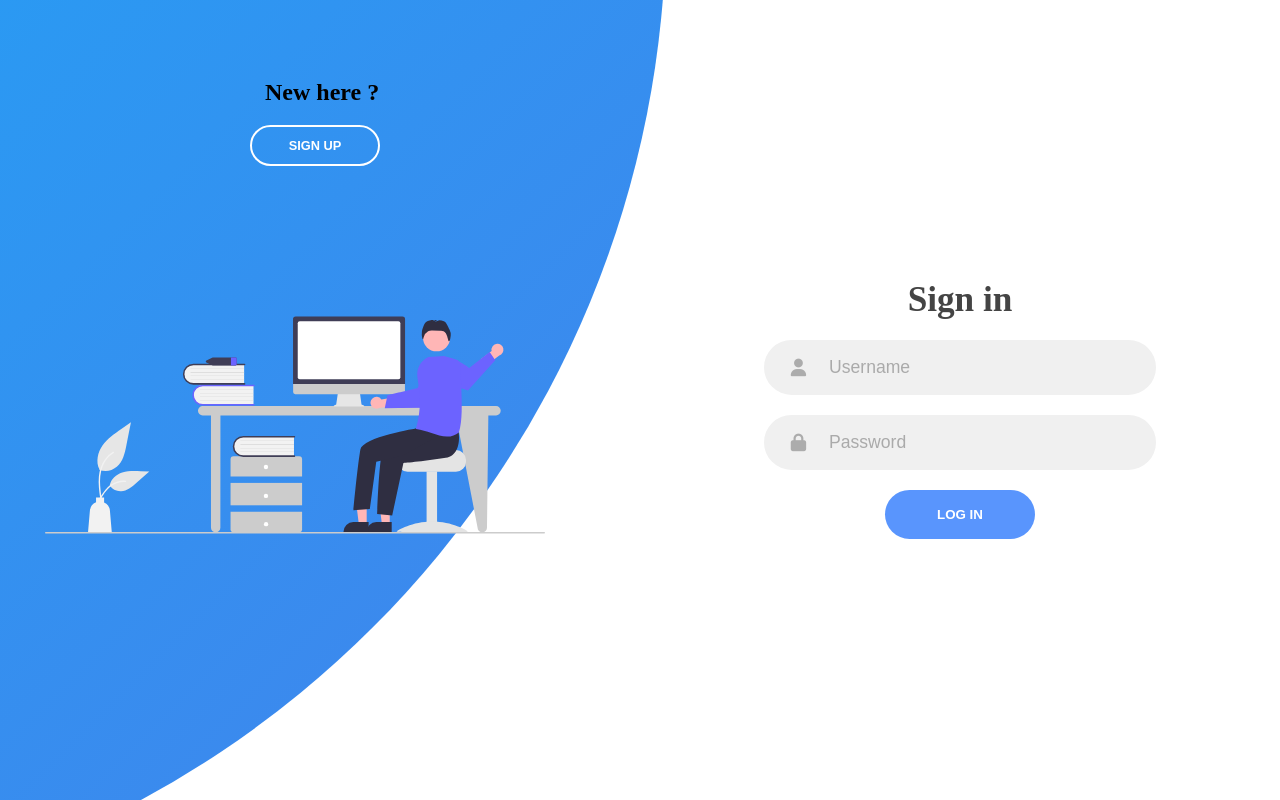
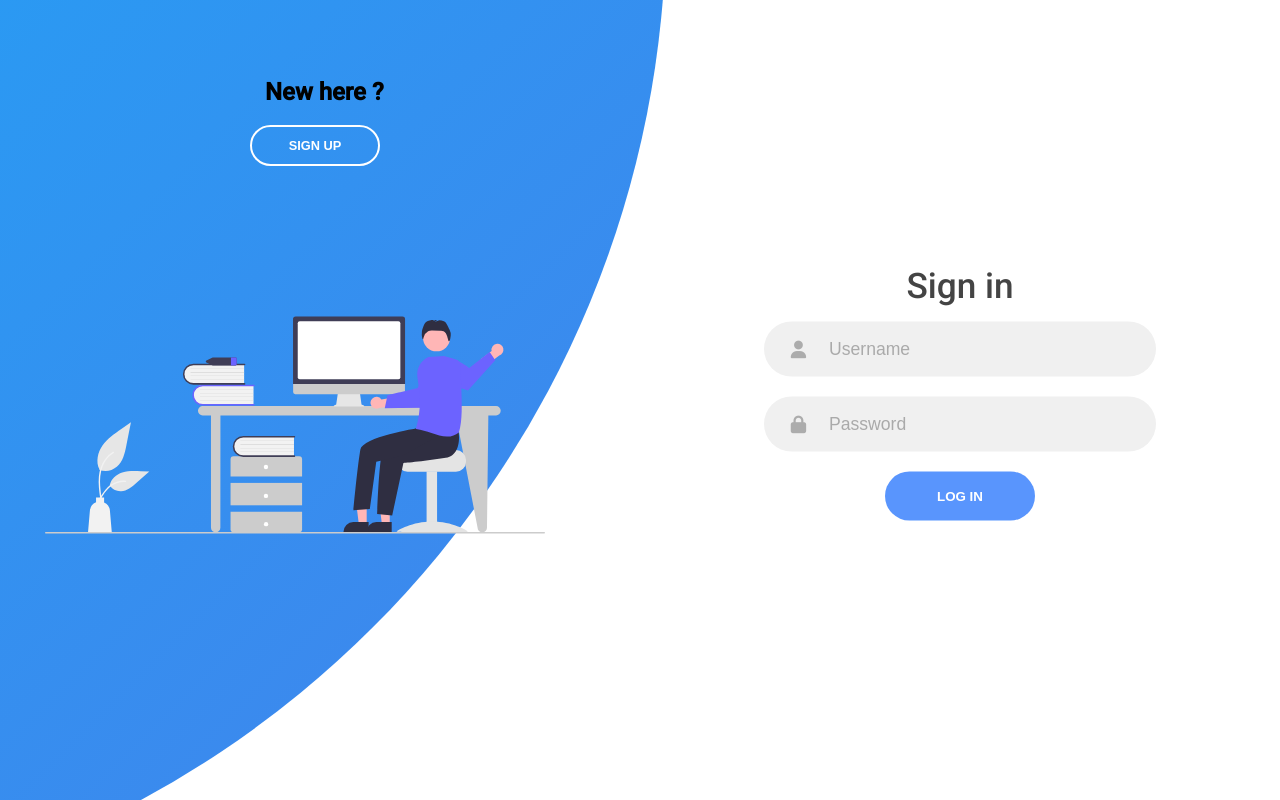
Before and after one commit to AlinaNistor/Exam-Management, an Angular app in the folder ExamManagementWeb/: page /authentication/login in a window 1280 px wide. Built offline with nearby package versions, Linux system fonts and the light colour scheme.

Commit message:
Add @angular/material

```diff
--- a/ExamManagementWeb/package.json
+++ b/ExamManagementWeb/package.json
@@ -11,10 +11,12 @@
   "private": true,
   "dependencies": {
     "@angular/animations": "~12.1.1",
+    "@angular/cdk": "^12.1.2",
     "@angular/common": "~12.1.1",
     "@angular/compiler": "~12.1.1",
     "@angular/core": "~12.1.1",
     "@angular/forms": "~12.1.1",
+    "@angular/material": "^12.1.2",
     "@angular/platform-browser": "~12.1.1",
     "@angular/platform-browser-dynamic": "~12.1.1",
     "@angular/router": "~12.1.1",
--- a/ExamManagementWeb/src/app/app.module.ts
+++ b/ExamManagementWeb/src/app/app.module.ts
@@ -6,6 +6,7 @@
 import { AuthenticationComponent } from './authentication/authentication.component';
 import { LoginComponent } from './authentication/login/login.component';
 import { RegisterComponent } from './authentication/register/register.component';
+import { BrowserAnimationsModule } from '@angular/platform-browser/animations';
 
 @NgModule({
   declarations: [
@@ -17,6 +18,7 @@
   imports: [
     BrowserModule,
     AppRoutingModule,
+    BrowserAnimationsModule,
   ],
   providers: [],
   bootstrap: [AppComponent]
--- a/ExamManagementWeb/src/index.html
+++ b/ExamManagementWeb/src/index.html
@@ -10,8 +10,11 @@
       src="https://kit.fontawesome.com/64d58efce2.js"
       crossorigin="anonymous"
     ></script>
-  </head>
-  <body>
+      <link rel="preconnect" href="https://fonts.gstatic.com">
+    <link href="https://fonts.googleapis.com/css2?family=Roboto:wght@300;400;500&display=swap" rel="stylesheet">
+    <link href="https://fonts.googleapis.com/icon?family=Material+Icons" rel="stylesheet">
+</head>
+  <body class="mat-typography">
     <app-root></app-root>
   </body>
 </html>
--- a/ExamManagementWeb/src/styles.scss
+++ b/ExamManagementWeb/src/styles.scss
@@ -1 +1,40 @@
+
+// Custom Theming for Angular Material
+// For more information: https://material.angular.io/guide/theming
+@use '~@angular/material' as mat;
+// Plus imports for other components in your app.
+
+// Include the common styles for Angular Material. We include this here so that you only
+// have to load a single css file for Angular Material in your app.
+// Be sure that you only ever include this mixin once!
+@include mat.core();
+
+// Define the palettes for your theme using the Material Design palettes available in palette.scss
+// (imported above). For each palette, you can optionally specify a default, lighter, and darker
+// hue. Available color palettes: https://material.io/design/color/
+$ExamManagementWeb-primary: mat.define-palette(mat.$indigo-palette);
+$ExamManagementWeb-accent: mat.define-palette(mat.$pink-palette, A200, A100, A400);
+
+// The warn palette is optional (defaults to red).
+$ExamManagementWeb-warn: mat.define-palette(mat.$red-palette);
+
+// Create the theme object. A theme consists of configurations for individual
+// theming systems such as "color" or "typography".
+$ExamManagementWeb-theme: mat.define-light-theme((
+  color: (
+    primary: $ExamManagementWeb-primary,
+    accent: $ExamManagementWeb-accent,
+    warn: $ExamManagementWeb-warn,
+  )
+));
+
+// Include theme styles for core and each component used in your app.
+// Alternatively, you can import and @include the theme mixins for each component
+// that you are using.
+@include mat.all-component-themes($ExamManagementWeb-theme);
+
 /* You can add global styles to this file, and also import other style files */
+
+
+html, body { height: 100%; }
+body { margin: 0; font-family: Roboto, "Helvetica Neue", sans-serif; }
```
Also changed, not shown: 1 other file (tests, documents, lock files or other folders).
